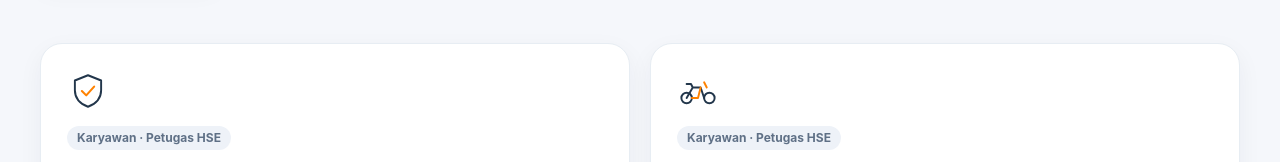
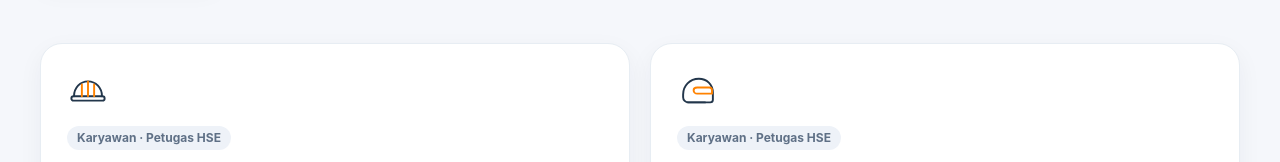
Before and after one commit to tjforge-hse/tjforge-hse.github.io, a plain HTML site: page bst/menu.html in a window 1280 px wide. Shown: the part 364-526 px from the top of the page. Drawn offline with Linux system fonts and the light colour scheme.

Commit message:
BST: ganti ikon kartu Safety Basic (helm proyek) dan Safety Riding (helm berkendara)
Co-Authored-By: Claude Sonnet 5.5 <noreply@anthropic.com>
Claude-Session: https://claude.ai/code/session_01BMTzFAZ7KYXUWKJFUWWDBV

```diff
--- a/bst/menu.html
+++ b/bst/menu.html
@@ -146,8 +146,8 @@ a.lp-card:hover{transform:translateY(-4px);border-color:#FFD09A;box-shadow:0 16p
 </div></section>
 <section class="lp-section" style="padding-top:20px"><div class="container">
  <div class="lp-cards c2">
-  <div class="lp-card"><svg class="ic" viewBox="0 0 48 48" fill="none" stroke-linecap="round" stroke-linejoin="round" aria-hidden="true"><path d="M24 6 9 12v11c0 9.5 6.4 15.6 15 19 8.6-3.4 15-9.5 15-19V12L24 6Z" stroke="#22364b" stroke-width="2.2"/><path d="m17 24 5 5 9-10" stroke="#ff8200" stroke-width="2.4"/></svg><span class="who">Karyawan &middot; Petugas HSE</span><h3>1. Safety Basic</h3><p>Pelatihan dasar keselamatan kerja di lingkungan pabrik.</p><span class="tag">Konten sedang disiapkan</span></div>
-  <div class="lp-card"><svg class="ic" viewBox="0 0 48 48" fill="none" stroke-linecap="round" stroke-linejoin="round" aria-hidden="true"><circle cx="11" cy="32" r="6" stroke="#22364b" stroke-width="2.2"/><circle cx="37" cy="32" r="6" stroke="#22364b" stroke-width="2.2"/><path d="M11 32l7-12h9l4 12M18 20l-2-4h-5" stroke="#22364b" stroke-width="2.2"/><path d="M27 20l-3 12h-7M31 14l3 6" stroke="#ff8200" stroke-width="2.2"/></svg><span class="who">Karyawan &middot; Petugas HSE</span><h3>2. Safety Riding</h3><p>Pelatihan keselamatan berkendara sepeda motor.</p><span class="tag">Konten sedang disiapkan</span></div>
+  <div class="lp-card"><svg class="ic" viewBox="0 0 48 48" fill="none" stroke-linecap="round" stroke-linejoin="round" aria-hidden="true"><path d="M8 30c0-9.5 7-17 16-17s16 7.5 16 17" stroke="#22364b" stroke-width="2.2"/><rect x="5" y="30" width="38" height="5" rx="2.5" stroke="#22364b" stroke-width="2.2"/><path d="M24 13v17M17 16.5V30M31 16.5V30" stroke="#ff8200" stroke-width="2.2"/></svg><span class="who">Karyawan &middot; Petugas HSE</span><h3>1. Safety Basic</h3><p>Pelatihan dasar keselamatan kerja di lingkungan pabrik.</p><span class="tag">Konten sedang disiapkan</span></div>
+  <div class="lp-card"><svg class="ic" viewBox="0 0 48 48" fill="none" stroke-linecap="round" stroke-linejoin="round" aria-hidden="true"><path d="M7 28C7 18 14.5 10 25 10c9 0 16 6.5 16 16v8c0 1.7-1.3 3-3 3H13c-3.3 0-6-2.7-6-6v-3Z" stroke="#22364b" stroke-width="2.2"/><path d="M23 20h14c1.7 0 3 1.3 3 3v4H23c-2.2 0-4-1.8-4-4s1.8-3 4-3Z" stroke="#ff8200" stroke-width="2.2"/><path d="M12 37h20" stroke="#22364b" stroke-width="2.2"/></svg><span class="who">Karyawan &middot; Petugas HSE</span><h3>2. Safety Riding</h3><p>Pelatihan keselamatan berkendara sepeda motor.</p><span class="tag">Konten sedang disiapkan</span></div>
  </div>
 </div></section>
 </main>
```
